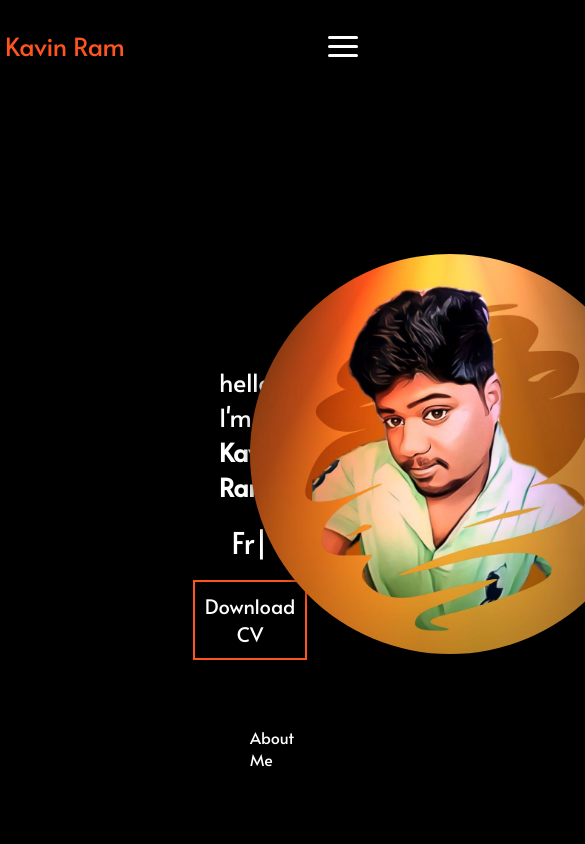
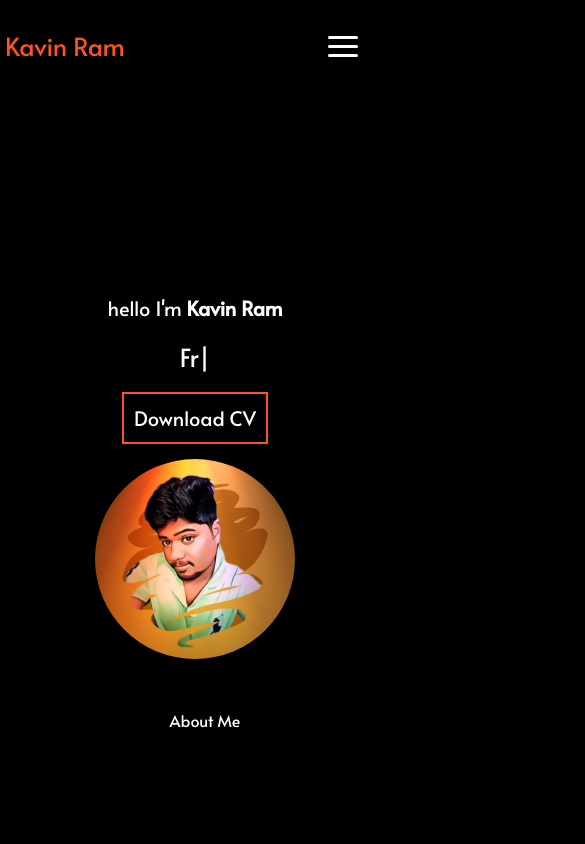
Before and after one commit to KR52Developer/my-portfolio, a React (Create React App) app: page / in a window 390 px wide. Shown: the top 844 px of the page, 585 px wide, since content can reach past the window. Built offline with nearby package versions, Linux system fonts and the light colour scheme; some icons are missing.

Commit message:
Add files via upload

```diff
--- a/src/App.css
+++ b/src/App.css
@@ -379,6 +379,41 @@ a {
     top: 250px;
     left: 35px;
   }
+
+  /* Hero Style  */
+
+  .heroContainerMain {
+    display: flex;
+    padding: 0 50px;
+    flex-direction: column;
+    text-align: center;
+    /* justify-content: center; */
+    /* min-height: 100vh; */
+  }
+
+  .heroContainer {
+    width: 100%;
+    display: flex;
+    flex-direction: column;
+    gap: 20px;
+    padding-bottom: 15px;
+  }
+
+  .heroImageContainer {
+    align-items: center;
+  }
+  .heroImageContainer img {
+    width: 200px;
+    height: 200px;
+  }
+
+  .descriptionContainer span {
+    font-size: 25px;
+  }
+
+  .hellotext span {
+    font-size: 20px;
+  }
 }
 
 /* Mobile */
@@ -388,6 +423,7 @@ a {
     box-shadow: 0px 10px 20px rgba(0, 0, 0, 0.1);
     position: relative;
   }
+
   .menu {
     display: block;
     text-align: right;
@@ -456,4 +492,36 @@ a {
     top: 250px;
     left: 35px;
   }
+
+  /* Hero Style  */
+
+  .heroContainerMain {
+    display: flex;
+    padding: 0 50px;
+    flex-direction: column;
+    text-align: center;
+    /* justify-content: center; */
+    /* min-height: 100vh; */
+  }
+
+  .heroContainer {
+    width: 100%;
+    display: flex;
+    flex-direction: column;
+    gap: 20px;
+    padding-bottom: 15px;
+  }
+
+  .heroImageContainer img {
+    width: 200px;
+    height: 200px;
+  }
+
+  .descriptionContainer span {
+    font-size: 25px;
+  }
+
+  .hellotext span {
+    font-size: 20px;
+  }
 }
```
